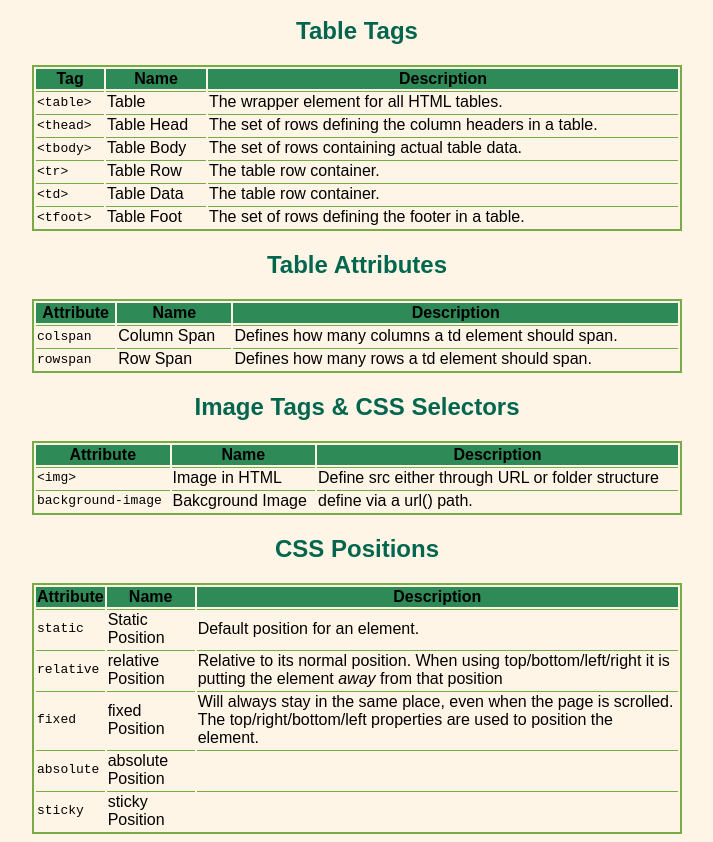
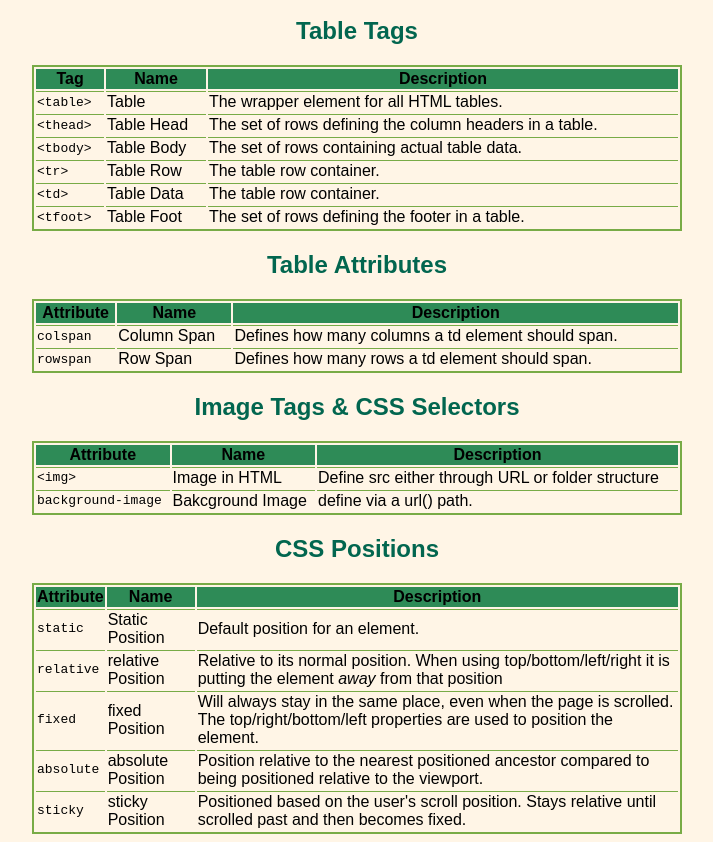
Before and after one commit to dav3schneider/Dav3Schneider.github.io, a plain HTML site: page index.html in a window 1280 px wide. Shown: the part 83-925 px from the top of the page, without its empty margins (283-996 px from the left). Drawn offline with Linux system fonts and the light colour scheme.

Commit message:
Update index.html

```diff
--- a/index.html
+++ b/index.html
@@ -114,12 +114,12 @@
         <tr>
             <td><span class="code">absolute</span></td>
             <td>absolute Position</td>
-            <td></td>
+            <td>Position relative to the nearest positioned ancestor compared to being positioned relative to the viewport.</td>
         </tr>
         <tr>
             <td><span class="code">sticky</span></td>
             <td>sticky Position</td>
-            <td></td>
+            <td>Positioned based on the user's scroll position. Stays relative until scrolled past and then becomes fixed.</td>
         </tr>
       </tbody>
     </table>
```
